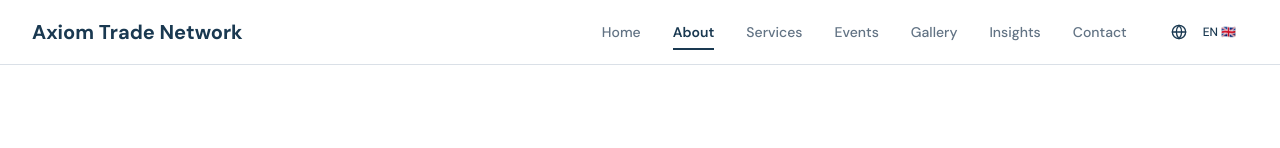
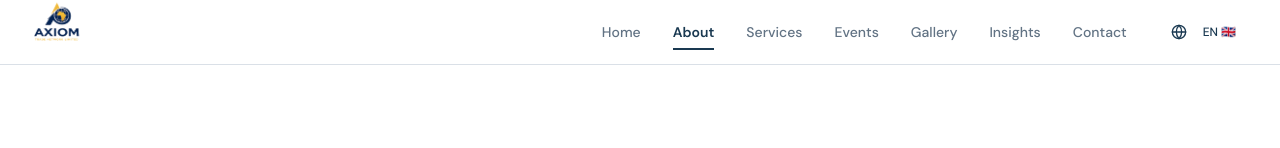
Before and after one commit to Wickedknowitall/Axiom-Trade-Network, a React (Vite) app in the folder apps/web/: page /about in a window 1280 px wide. Shown: the top 148 px of the page. Built offline with nearby package versions, Linux system fonts and the light colour scheme; the HTML template or start-up script is replaced by a standard one; what pocketbase would draw is missing.

Commit message:
Add real logo and og-image, wire into header and meta tags, fix jsconfig baseUrl

```diff
--- a/apps/web/index.html
+++ b/apps/web/index.html
@@ -10,12 +10,12 @@
 		<meta property="og:title" content="Axiom Trade Network" />
 		<meta property="og:description" content="Connecting businesses to African markets through trade, events, and strategic partnerships." />
 		<meta property="og:url" content="https://axiomtradenet.com/" />
-		<meta property="og:image" content="https://axiomtradenet.com/logo.png" />
+		<meta property="og:image" content="https://axiomtradenet.com/og-image.jpg" />
 		<meta property="og:type" content="website" />
 		<meta name="twitter:card" content="summary_large_image" />
 		<meta name="twitter:title" content="Axiom Trade Network" />
 		<meta name="twitter:description" content="Connecting businesses to African markets through trade, events, and strategic partnerships." />
-		<meta name="twitter:image" content="https://axiomtradenet.com/logo.png" />
+		<meta name="twitter:image" content="https://axiomtradenet.com/og-image.jpg" />
 	</head>
 	<body>
 		<div id="root"></div>
--- a/apps/web/jsconfig.json
+++ b/apps/web/jsconfig.json
@@ -1,6 +1,5 @@
 {
 	"compilerOptions": {
-		"baseUrl": ".",
 		"paths": {
 			"@/*": ["./src/*"]
 		}
--- a/apps/web/src/components/Header.jsx
+++ b/apps/web/src/components/Header.jsx
@@ -32,7 +32,7 @@ const Header = () => {
       <div className="max-w-7xl mx-auto px-4 sm:px-6 lg:px-8">
         <div className="flex items-center justify-between h-16">
           <Link to="/" className="flex items-center">
-            <span className="text-xl font-bold text-primary">Axiom Trade Network</span>
+            <img src="/logo.png" alt="Axiom Trade Network" className="h-20 w-auto" />
           </Link>
 
           <nav className={`hidden md:flex items-center ${isRTL ? 'space-x-reverse space-x-6 lg:space-x-8' : 'space-x-6 lg:space-x-8'}`}>
```
Also changed, not shown: apps/web/public/logo.png (added), apps/web/public/og-image.jpg (added).
